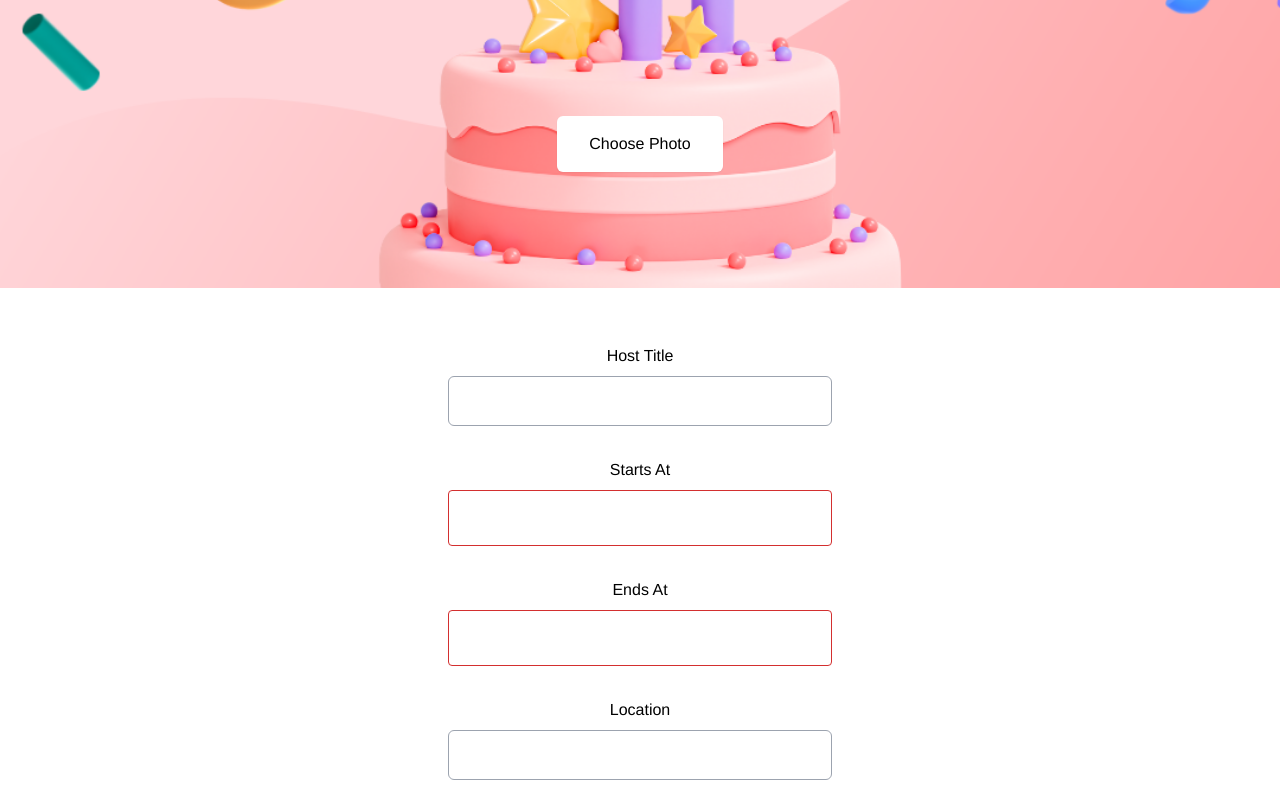
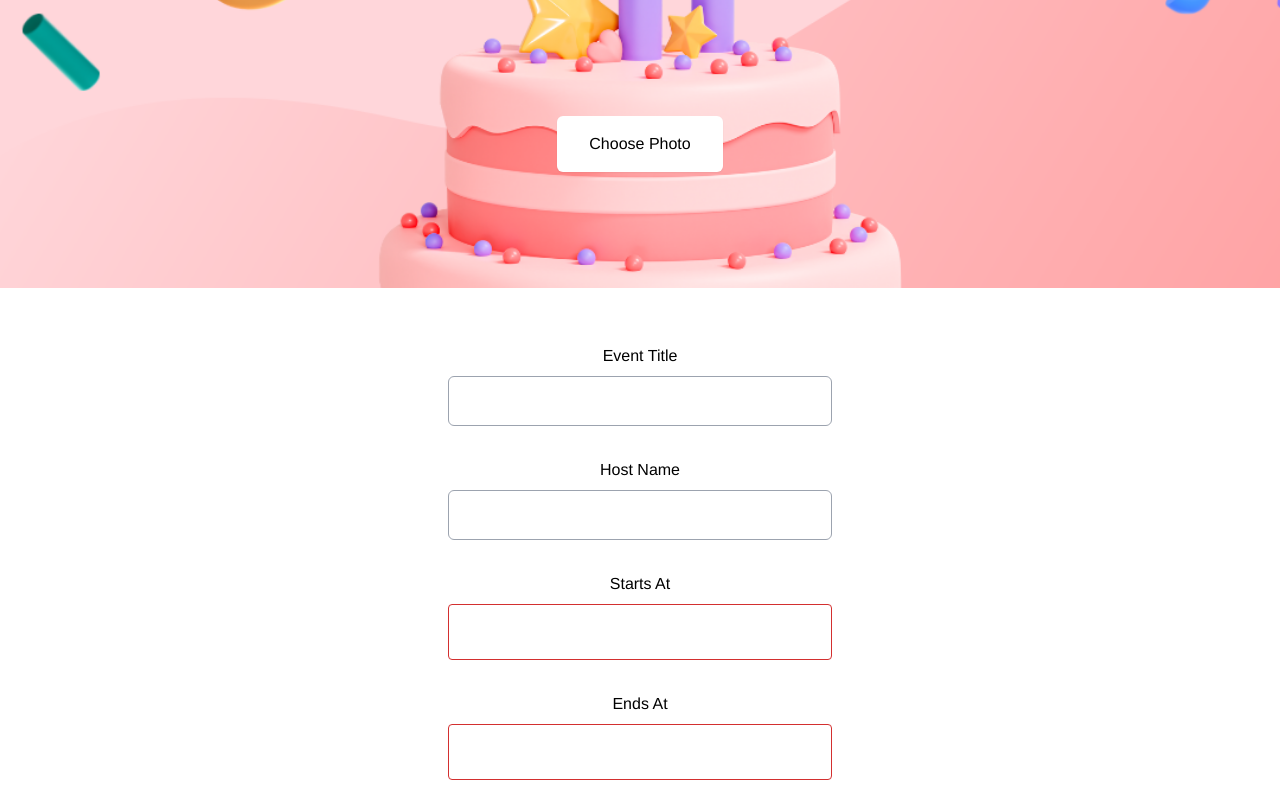
Before and after one commit to Amr-rgb/envited-ta, a React (Vite) app: page /create in a window 1280 px wide. Shown: the top 800 px of the page. Built offline with nearby package versions, Linux system fonts and the light colour scheme.

Commit message:
adding host name field

```diff
--- a/src/components/create/Form.jsx
+++ b/src/components/create/Form.jsx
@@ -5,6 +5,7 @@ import { Link } from "react-router-dom";
 
 export const Form = () => {
   const [titleVal, setTitleVal] = useState("");
+  const [hostName, setHostName] = useState("");
   const [locationVal, setLocationVal] = useState("");
   const [startVal, setStartVal] = useState("");
   const [endVal, setEndVal] = useState("");
@@ -13,9 +14,14 @@ export const Form = () => {
     <div className="py-14 flex flex-col items-center">
       <div className="space-y-8 md:w-72 lg:w-96">
         <InputField
-          title={"Host Title"}
+          title={"Event Title"}
           value={titleVal}
           onChange={(e) => setTitleVal(e.target.value)}
+        />
+        <InputField
+          title={"Host Name"}
+          value={hostName}
+          onChange={(e) => setHostName(e.target.value)}
         />
         <InputField
           title={"Starts At"}
@@ -47,9 +53,17 @@ export const Form = () => {
         <button
           onClick={window.sessionStorage.setItem(
             "event",
-            JSON.stringify({ titleVal, startVal, endVal, locationVal })
+            JSON.stringify({
+              titleVal,
+              hostName,
+              startVal,
+              endVal,
+              locationVal,
+            })
           )}
-          disabled={!(titleVal && startVal && endVal && locationVal)}
+          disabled={
+            !(titleVal && hostName && startVal && endVal && locationVal)
+          }
           className="mt-20 py-4 px-8 bg-gradient-to-r from-prPurple to-prPink rounded-md font-bold text-white flex items-center space-x-2 disabled:opacity-50"
         >
           <span>Next</span> <BiChevronRight className="text-xl" />
--- a/src/components/event/Event.jsx
+++ b/src/components/event/Event.jsx
@@ -18,7 +18,7 @@ export const Event = () => {
               {data.titleVal}
             </h2>
             <p className="text-[#828282]">
-              Hosted By <span className="font-bold">Elysia</span>
+              Hosted By <span className="font-bold">{data.hostName}</span>
             </p>
           </div>
 
```
